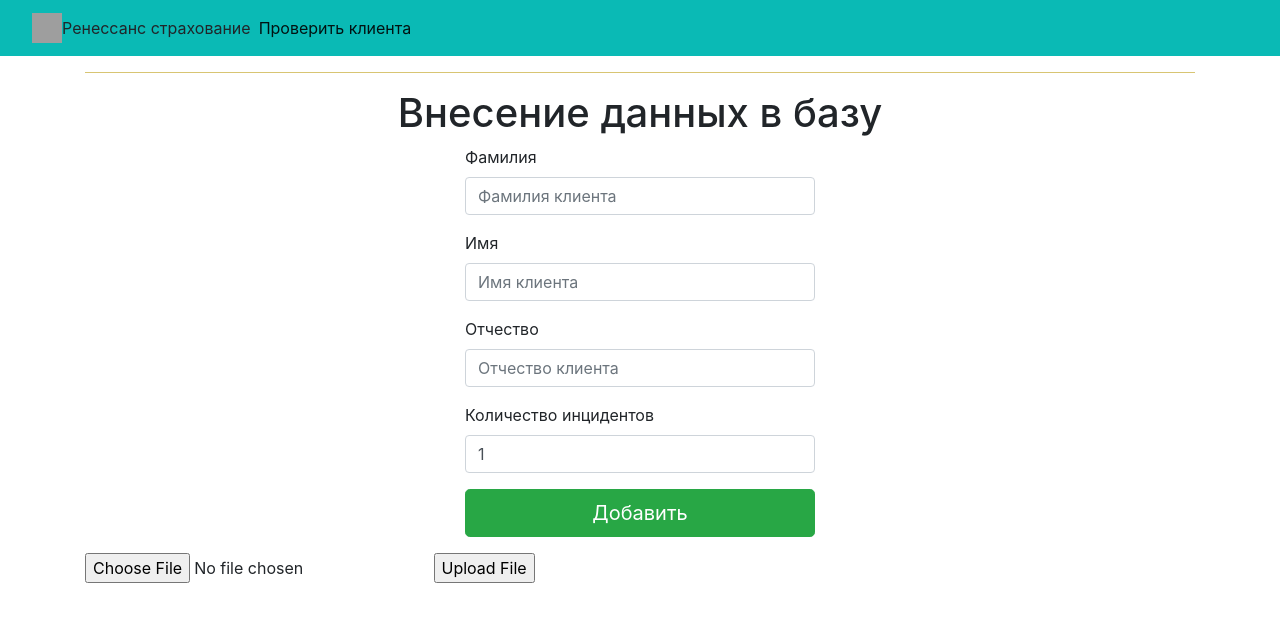
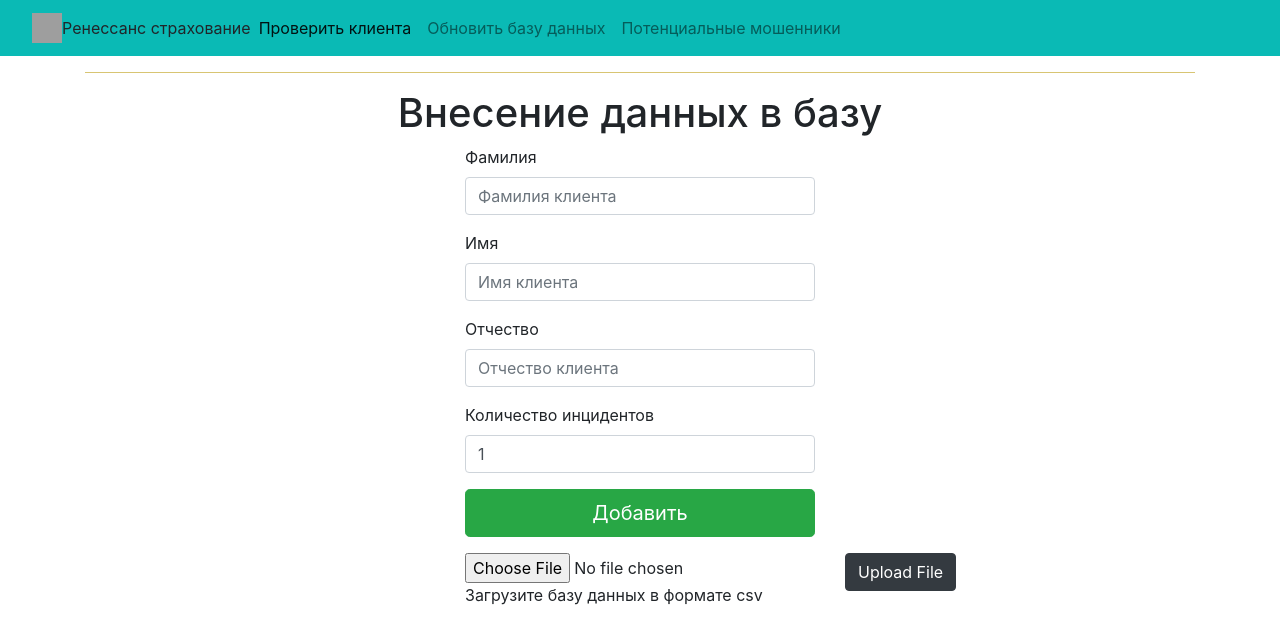
Before and after one commit to AntsiferovBogdan/test, a Flask app: page /users/registration in a window 1280 px wide. Shown: the top 644 px of the page. Run offline with Flask 2, Linux system fonts and the light colour scheme; some libraries are stand-ins or nearby versions; grey boxes are pictures that could not be loaded.

Commit message:
final version

```diff
--- a/requirements.txt
+++ b/requirements.txt
@@ -1,6 +1,5 @@
 alembic==1.4.2
 astroid==2.3.3
-beautifulsoup4==4.8.1
 certifi==2019.9.11
 cffi==1.13.2
 chardet==3.0.4
@@ -10,7 +9,6 @@ cycler==0.10.0
 demjson==2.2.4
 emoji==0.5.4
 entrypoints==0.3
-ephem==3.7.7.0
 flake8==3.7.9
 Flask==1.1.1
 Flask-Login==0.5.0
@@ -48,9 +46,7 @@ python-editor==1.0.4
 python-telegram-bot==12.2.0
 pytz==2019.3
 requests==2.22.0
-selenium==3.141.0
 six==1.13.0
-soupsieve==1.9.5
 SQLAlchemy==1.3.12
 tornado==6.0.3
 typed-ast==1.4.0
--- a/webapp/config.py
+++ b/webapp/config.py
@@ -8,6 +8,4 @@ SQLALCHEMY_DATABASE_URI = 'sqlite:///' + os.path.join(basedir,
 
 SECRET_KEY = 'i43bT4i3fN43nG34bndu3ndieF3'
 
-ALLOWED_EXTENSIONS = set(['csv'])
-
 SQLALCHEMY_TRACK_MODIFICATIONS = False
--- a/webapp/templates/base.html
+++ b/webapp/templates/base.html
@@ -4,9 +4,9 @@
     <meta charset="utf-8">
     <meta name="viewport" content="width=device-width, initial-scale=1, shrink-to-fit=no">
 
+    <link rel="stylesheet" href="https://maxcdn.bootstrapcdn.com/font-awesome/4.5.0/css/font-awesome.min.css">
     <link rel="stylesheet" href="https://stackpath.bootstrapcdn.com/bootstrap/4.1.3/css/bootstrap.min.css" integrity="sha384-MCw98/SFnGE8fJT3GXwEOngsV7Zt27NXFoaoApmYm81iuXoPkFOJwJ8ERdknLPMO" crossorigin="anonymous">
-    <link rel="stylesheet"
-    href="//cdnjs.cloudflare.com/ajax/libs/highlight.js/9.13.1/styles/atom-one-dark.min.css">
+    <link rel="stylesheet" href="//cdnjs.cloudflare.com/ajax/libs/highlight.js/9.13.1/styles/atom-one-dark.min.css">
     <script src="//cdnjs.cloudflare.com/ajax/libs/highlight.js/9.13.1/highlight.min.js"></script>
     <script>hljs.initHighlightingOnLoad();</script>
     <title>{{ page_title }}</title>
--- a/webapp/templates/menu.html
+++ b/webapp/templates/menu.html
@@ -13,6 +13,12 @@
         <li class="nav-item active">
           <a class="nav-link" href="{{ url_for('user.search', next=request.full_path) }}">Проверить клиента</a>
         </li>
+        <li class="nav-item"></li>
+        <a class="nav-link" href="{{ url_for('user.registration', next=request.full_path) }}">Обновить базу данных</a>
+      </li>
+      <li class="nav-item"></li>
+      <a class="nav-link" href="{{ url_for('user.wanted', next=request.full_path) }}">Потенциальные мошенники</a>
+    </li>
       </ul>
     </div>
   </nav>
--- a/webapp/templates/user/registration.html
+++ b/webapp/templates/user/registration.html
@@ -7,7 +7,7 @@
 <div class="row">
     <div class="col-4"></div>
     <div class="col-4">
-        <form action="{{ url_for('user.process_registration') }}" method="post" enctype=multipart/form-data>
+        <form action="{{ url_for('user.process_registration') }}" method="post">
             {{ form.hidden_tag() }}
             <div class="form-group">
                 {{ form.surname.label }}<br>
@@ -29,11 +29,16 @@
                   </div>
               </div>
         </form>
-        <form action="{{ url_for('user.process_upload') }}" method="post" enctype="multipart/form-data">
-            <input type="file" name="fileupload" id="fileToUpload">
-            <input type="submit" value="Upload File" name="submit">
-            </div>
-        </form>
+        <div class="row">
+            <div class="col-4"></div>
+            <div class="col-4">
+                <form action="{{ url_for('user.process_upload') }}" method="post" enctype="multipart/form-data">
+                    <input type="file" name="fileupload" id="fileToUpload" accept=".csv">
+                    <label for="file">Загрузите базу данных в формате csv</label>
+                </div><div class="col-4">
+                    <input type="submit" value="Upload File" name="submit" class="btn btn-dark">
+                    </div>
+                </form>
     </div>
     </div>
     <div class="row">
--- a/webapp/templates/user/search.html
+++ b/webapp/templates/user/search.html
@@ -33,8 +33,6 @@
 </div>
 <div class="row">
     <div class="col-4"></div>
-    <div class="col-4">
-        <a href="{{ url_for('user.registration') }}">Обновить базу </a>
 </div>
 </div>
 {% endblock %}
--- a/webapp/user/models.py
+++ b/webapp/user/models.py
@@ -11,4 +11,4 @@ class Client(db.Model, UserMixin):
     incident_counter = db.Column(db.Integer)
 
     def __repr__(self):
-        return f'Количество инцидентов - {self.incident_counter}'
+        return f'{self.surname} {self.name} {self.middle_name}; \n Количество инцидентов - {self.incident_counter}'
--- a/webapp/user/views.py
+++ b/webapp/user/views.py
@@ -3,7 +3,6 @@ from io import TextIOWrapper
 from webapp.db import db
 from webapp.user.forms import SearchForm, RegistrationForm
 from webapp.user.models import Client
-from webapp.utils import get_redirect_target
 
 import collections
 import csv
@@ -43,7 +42,11 @@ def process_registration():
 @blueprint.route('/process-upload', methods=['POST'])
 def process_upload():
     if request.method == 'POST':
-        f = request.files['fileupload']  #ALLOWED?!
+        f = request.files['fileupload']
+        file_format = f.filename.rsplit(".", 1)[1]  # прописал csv в html-форме,
+        if file_format != "csv":                    # но проверка лишней не бывает
+            flash('Неподдерживаемый формат базы данных.')
+            return redirect(url_for('user.registration'))
         f = TextIOWrapper(f, encoding="utf-8")
         reader = csv.reader(f)
         incidents_list = []
@@ -52,7 +55,6 @@ def process_upload():
             incidents_list.append(row[1])
             incidents_list.append(row[2])
         del incidents_list[0:2]
-        print(incidents_list)
         people_counter = collections.Counter()
 
         for people in incidents_list:
@@ -61,10 +63,8 @@ def process_upload():
         for people in people_counter:
             people = people[0].split(" ")
         people_counter = dict(people_counter)
-        print(people_counter)
 
         for people in people_counter.items():
-            print(people)
             full_name = people[0].split(" ")
             new_client = Client(surname=full_name[0],
                                 name=full_name[1],
@@ -96,3 +96,19 @@ def process_search():
         else:
             flash('Клиент отсутствует в базе данных')
             return redirect(url_for('user.search'))
+
+
+@blueprint.route('/wanted', methods=['GET'])
+def wanted():
+    page_title = "Потенциальные мошенники"
+    crime_clients = Client.query.filter(Client.incident_counter > 1).order_by(Client.incident_counter.desc())
+    if crime_clients:
+        crime_list = []
+        for client in crime_clients:
+            client = str(client)
+            crime_list.append(client)
+        return render_template("user/crime_clients.html", page_title=page_title,
+                               crime_list=crime_list)
+    else:
+        flash('У нас только добропорядочные клиенты')
+        return redirect(url_for('user.search'))
```
Also changed, not shown: webapp/templates/user/crime_clients.html (added, +15 -0 lines), webapp/utils.py (deleted, +0 -17 lines), webapp.db.
